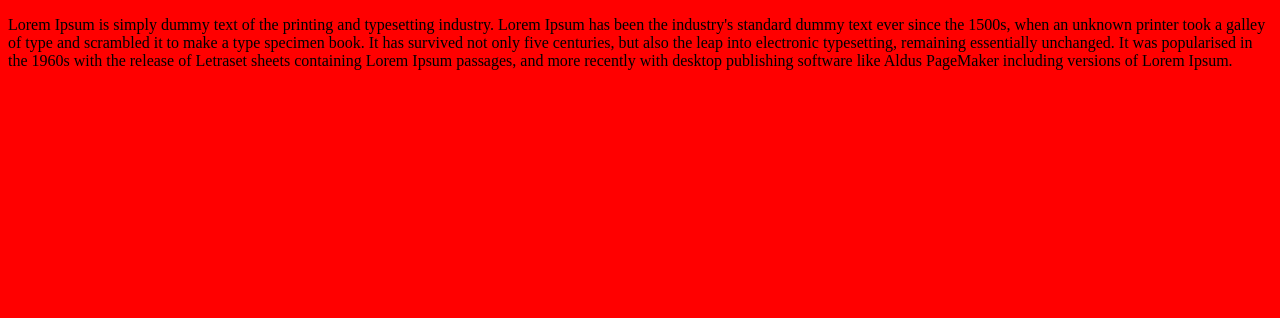
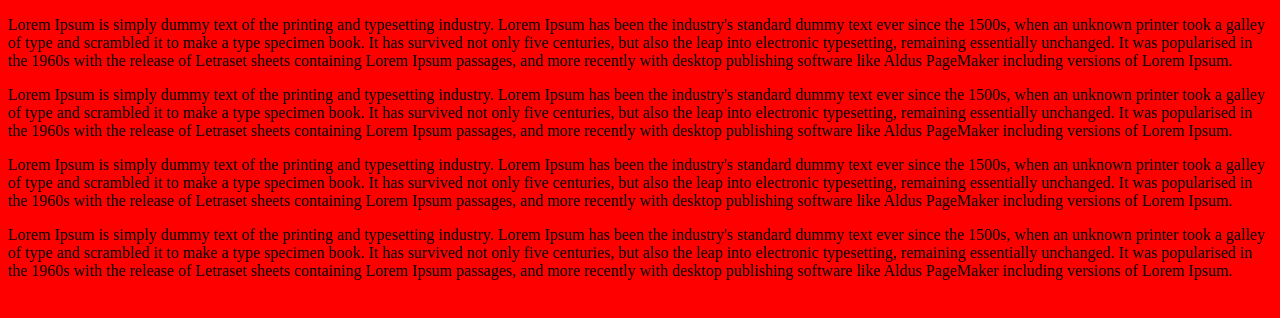
Before and after one commit to WCramRTC/Lecture_2_S22, a plain HTML site: page index.html in a window 1280 px wide. Drawn offline with Linux system fonts and the light colour scheme.

Commit message:
Updated content

```diff
--- a/index.html
+++ b/index.html
@@ -6,6 +6,23 @@
     </head>
     <body>
 
-        <p>Lorem Ipsum is simply dummy text of the printing and typesetting industry. Lorem Ipsum has been the industry's standard dummy text ever since the 1500s, when an unknown printer took a galley of type and scrambled it to make a type specimen book. It has survived not only five centuries, but also the leap into electronic typesetting, remaining essentially unchanged. It was popularised in the 1960s with the release of Letraset sheets containing Lorem Ipsum passages, and more recently with desktop publishing software like Aldus PageMaker including versions of Lorem Ipsum.</p>
+        <p>Lorem Ipsum is simply dummy
+
+            text of the printing and typesetting industry. Lorem Ipsum has been the industry's
+             standard dummy text ever since the 1500s, when an unknown printer took a galley of type and scrambled it to make a type specimen book. It has survived not only five centuries, but also the leap into electronic typesetting, remaining essentially unchanged. It was popularised in the 1960s with the release of Letraset sheets containing Lorem Ipsum passages, and more recently with desktop publishing software like Aldus PageMaker including versions of Lorem Ipsum.</p>
+             <p>Lorem Ipsum is simply dummy
+
+                text of the printing and typesetting industry. Lorem Ipsum has been the industry's
+                 standard dummy text ever since the 1500s, when an unknown printer took a galley of type and scrambled it to make a type specimen book. It has survived not only five centuries, but also the leap into electronic typesetting, remaining essentially unchanged. It was popularised in the 1960s with the release of Letraset sheets containing Lorem Ipsum passages, and more recently with desktop publishing software like Aldus PageMaker including versions of Lorem Ipsum.</p>
+
+                 <p>Lorem Ipsum is simply dummy
+
+                    text of the printing and typesetting industry. Lorem Ipsum has been the industry's
+                     standard dummy text ever since the 1500s, when an unknown printer took a galley of type and scrambled it to make a type specimen book. It has survived not only five centuries, but also the leap into electronic typesetting, remaining essentially unchanged. It was popularised in the 1960s with the release of Letraset sheets containing Lorem Ipsum passages, and more recently with desktop publishing software like Aldus PageMaker including versions of Lorem Ipsum.</p>
+
+                     <p>Lorem Ipsum is simply dummy
+
+                        text of the printing and typesetting industry. Lorem Ipsum has been the industry's
+                         standard dummy text ever since the 1500s, when an unknown printer took a galley of type and scrambled it to make a type specimen book. It has survived not only five centuries, but also the leap into electronic typesetting, remaining essentially unchanged. It was popularised in the 1960s with the release of Letraset sheets containing Lorem Ipsum passages, and more recently with desktop publishing software like Aldus PageMaker including versions of Lorem Ipsum.</p>
     </body>
 </html>
```
